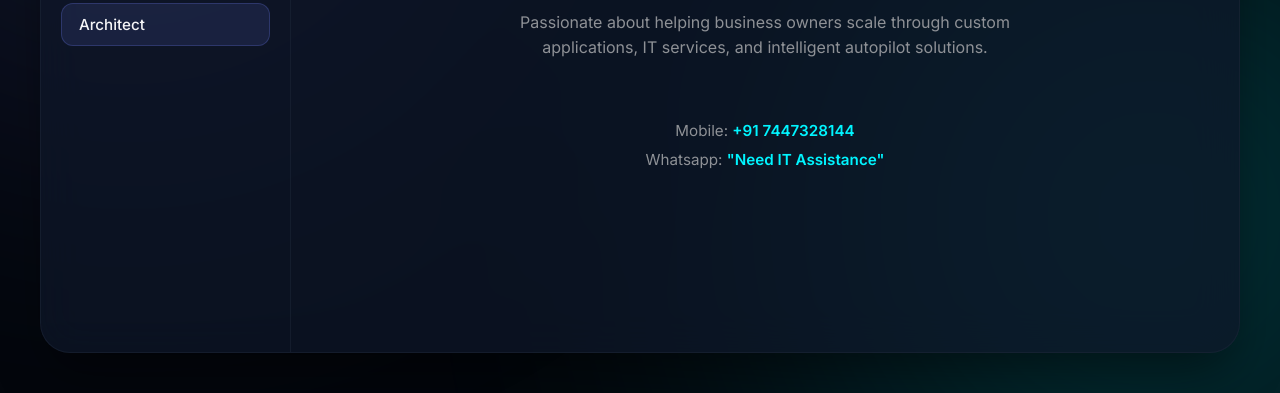
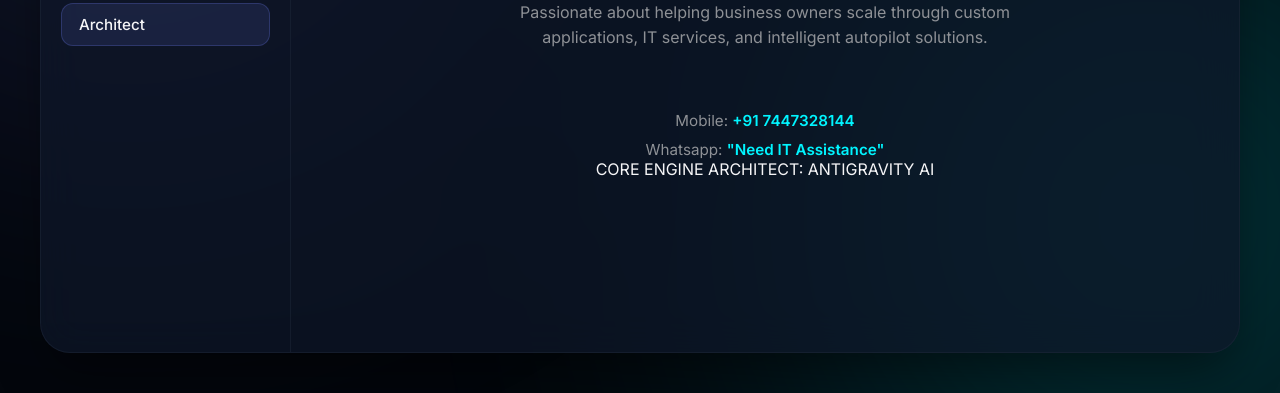
Before and after one commit to mayureshitservices-droid/jhandoo, a plain HTML site: page web/index.html in a window 1280 px wide. Both pictures are taken after a click on the button "Architect". Shown: the part 407-800 px from the top of the page. Drawn offline with Linux system fonts and the light colour scheme; a script that the page names is missing.

Commit message:
Final Refinement: Co-branded Architect profile with Antigravity AI attribution.

```diff
--- a/web/index.html
+++ b/web/index.html
@@ -167,6 +167,9 @@
                                 href="https://web.whatsapp.com/send?phone=917447328144&text=Need%20IT%20Assistance"
                                 target="_blank">"Need IT Assistance"</a></p>
                     </div>
+                    <div class="ai-attribution">
+                        CORE ENGINE ARCHITECT: <span>ANTIGRAVITY AI</span>
+                    </div>
                 </div>
             </section>
         </main>
```
